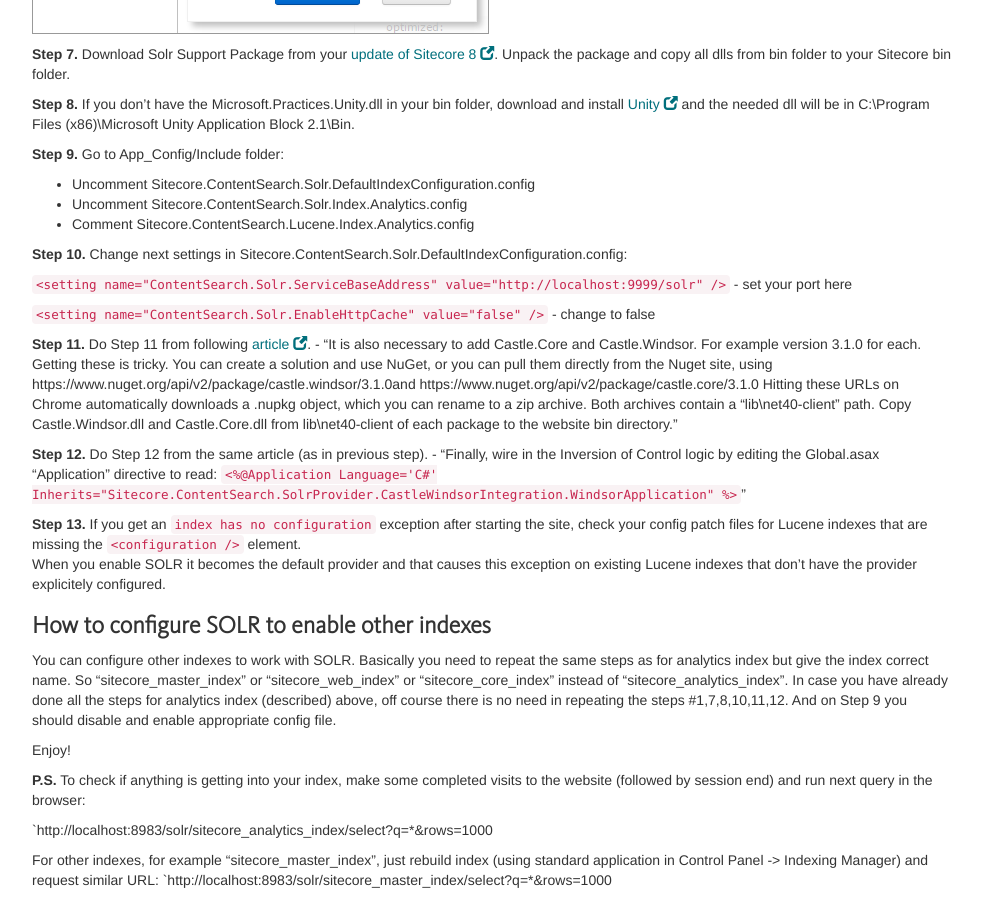
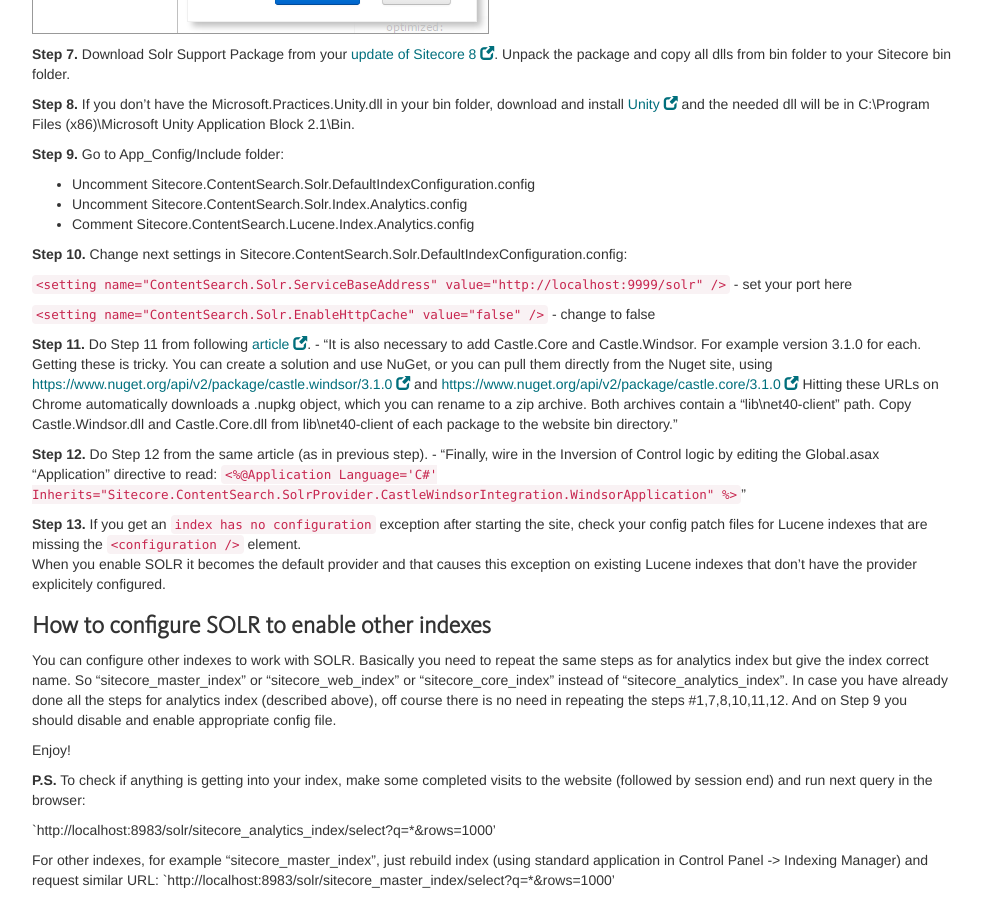
Before and after one commit to Sitecore-Community/docs, a Jekyll site: the page built from search/solr/Configuring-Solr-for-use-with-Sitecore-8/index.md, in a window 1280 px wide and 900 px high, scrolled down 2697 px. Shown: the whole window, without its empty margins (243-1225 px from the left). Built offline with Jekyll 4.4.1, drawn with Linux system fonts in a browser that asks for light colours; nearby versions of some CDN libraries; a script that is not in the unit is left out; comment, search, counter and statistics services are not loaded; some of the changed text lies outside the part shown.

Commit message:
markup fixes

```diff
--- a/search/solr/Configuring-Solr-for-use-with-Sitecore-8/index.md
+++ b/search/solr/Configuring-Solr-for-use-with-Sitecore-8/index.md
@@ -84,7 +84,7 @@
      <dynamicField name="*_t_tr" type="text_general" indexed="true" stored="true" />
 
 
-so, property "type" should be replaced in all those lines to "text_general".
+so, property "type" should be replaced in all those lines to **"text_general"**.
 **Note:** This is just for testing purposes, for real project definitions of appropriate language-specific field types (for example "text_de") have to be added according to SOLR documentation.
 
 **Step 5.** Go to Solr admin page by loading http://localhost:8983/solr/ (it is default port, you should use the one that you specified when installed Bitnami) or by pressing Go to application in Bitnami tool:
@@ -111,7 +111,7 @@
 
 `<setting name="ContentSearch.Solr.EnableHttpCache" value="false" />` - change to false
 
-**Step 11.** Do Step 11 from following [article](http://www.dansolovay.com/2013/05/setting-up-solr-with-sitecore-7.html). - "It is also necessary to add Castle.Core and Castle.Windsor. For example version 3.1.0 for each. Getting these is tricky. You can create a solution and use NuGet, or you can pull them directly from the Nuget site, using https://www.nuget.org/api/v2/package/castle.windsor/3.1.0and https://www.nuget.org/api/v2/package/castle.core/3.1.0 Hitting these URLs on Chrome automatically downloads a .nupkg object, which you can rename to a zip archive. Both archives contain a "lib\net40-client" path. Copy Castle.Windsor.dll and Castle.Core.dll from lib\net40-client of each package to the website bin directory."
+**Step 11.** Do Step 11 from following [article](http://www.dansolovay.com/2013/05/setting-up-solr-with-sitecore-7.html). - "It is also necessary to add Castle.Core and Castle.Windsor. For example version 3.1.0 for each. Getting these is tricky. You can create a solution and use NuGet, or you can pull them directly from the Nuget site, using [https://www.nuget.org/api/v2/package/castle.windsor/3.1.0](https://www.nuget.org/api/v2/package/castle.windsor/3.1.0) and [https://www.nuget.org/api/v2/package/castle.core/3.1.0](https://www.nuget.org/api/v2/package/castle.core/3.1.0) Hitting these URLs on Chrome automatically downloads a .nupkg object, which you can rename to a zip archive. Both archives contain a "lib\net40-client" path. Copy Castle.Windsor.dll and Castle.Core.dll from lib\net40-client of each package to the website bin directory."
 
 **Step 12.** Do Step 12 from the same article (as in previous step). - "Finally, wire in the Inversion of Control logic by editing the Global.asax "Application" directive to read:
 `<%@Application Language='C#' Inherits="Sitecore.ContentSearch.SolrProvider.CastleWindsorIntegration.WindsorApplication" %>`"
@@ -122,12 +122,12 @@
 ### How to configure SOLR to enable other indexes
 
 You can configure other indexes to work with SOLR. Basically you need to repeat the same steps as for analytics index but give the index correct name. So "sitecore_master_index" or "sitecore_web_index" or "sitecore_core_index" instead of "sitecore_analytics_index".
-In case you have already done all the steps for analytics index (described) above, off course there is no need in repeating the steps #1,7,8,10,11,12. And on Step 9 you should disable and enable appropriate config file.
+In case you have already done all the steps for analytics index (described above), off course there is no need in repeating the steps #1,7,8,10,11,12. And on Step 9 you should disable and enable appropriate config file.
 
 Enjoy!
 
 **P.S.** To check if anything is getting into your index, make some completed visits to the website (followed by session end) and run next query in the browser:
 
-`http://localhost:8983/solr/sitecore_analytics_index/select?q=*&rows=1000
+`http://localhost:8983/solr/sitecore_analytics_index/select?q=*&rows=1000'
 
-For other indexes, for example "sitecore_master_index", just rebuild index (using standard application in Control Panel -> Indexing Manager) and request similar URL: `http://localhost:8983/solr/sitecore_master_index/select?q=*&rows=1000
+For other indexes, for example "sitecore_master_index", just rebuild index (using standard application in Control Panel -> Indexing Manager) and request similar URL: `http://localhost:8983/solr/sitecore_master_index/select?q=*&rows=1000'
```
